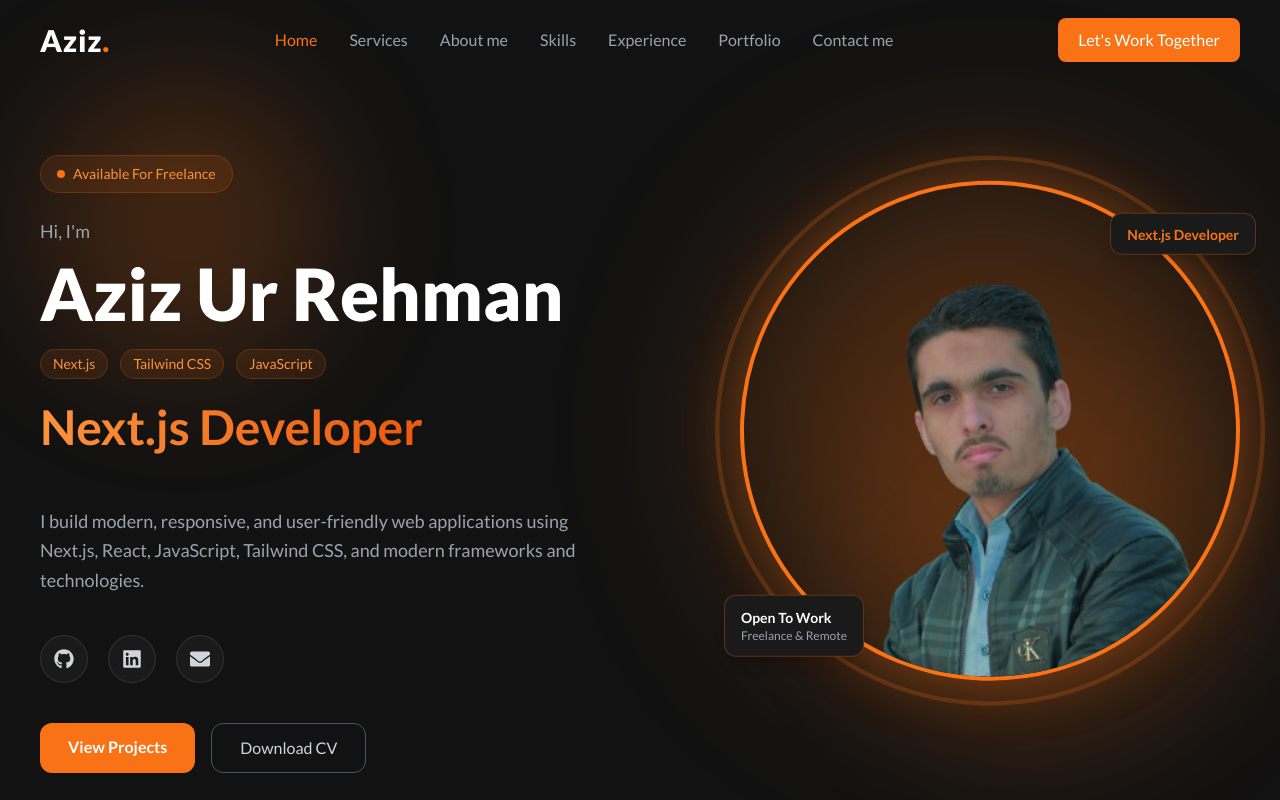
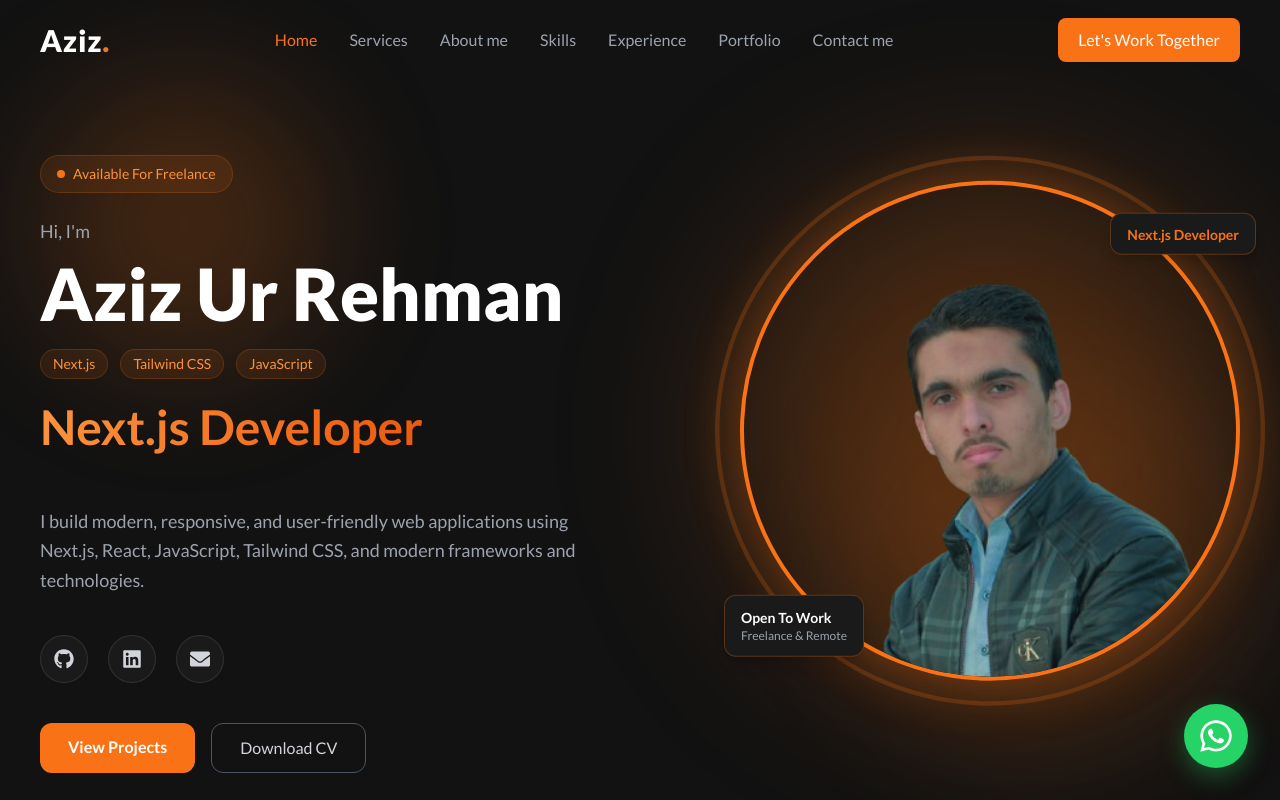
Before and after one commit to Azizkhan42/Personal-portfolio, a React (Vite) app: page / in a window 1280 px wide. Shown: the top 800 px of the page. Built offline with nearby package versions, Linux system fonts and the light colour scheme.

Commit message:
whatsapp floating icon added

```diff
--- a/src/App.jsx
+++ b/src/App.jsx
@@ -10,6 +10,7 @@
 import Contact from "./components/sections/Contact";
 
 import ScrollToTop from "./components/ui/ScrollToTop";
+import WhatsAppButton from "./components/ui/WhatsAppButton";
 
 export default function App() {
   return (
@@ -33,6 +34,7 @@
       </main>
       <Footer />
       <ScrollToTop />
+      <WhatsAppButton />
     </>
   );
 }
--- /dev/null
+++ b/src/components/ui/WhatsAppButton.jsx
@@ -0,0 +1,77 @@
+import { FaWhatsapp } from "react-icons/fa";
+
+export default function WhatsAppButton() {
+  const phoneNumber = "+923109967908";
+  const message = "Hello! I would like to know more about your services.";
+
+  const whatsappUrl = `https://wa.me/${phoneNumber}?text=${encodeURIComponent(
+    message,
+  )}`;
+
+  return (
+    <div className="fixed bottom-6 right-6 sm:bottom-8 sm:right-8 z-50 group">
+      {/* Pulse Ring */}
+      <span className="absolute inset-0 rounded-full bg-[#25D366] opacity-30 animate-ping" />
+
+      {/* Button */}
+      <a
+        href={whatsappUrl}
+        target="_blank"
+        rel="noopener noreferrer"
+        aria-label="Chat with us on WhatsApp"
+        title="Chat with us on WhatsApp"
+        className="
+          relative
+          flex items-center justify-center
+          w-14 h-14 sm:w-16 sm:h-16
+          rounded-full
+          bg-[#25D366]
+          text-white
+          text-3xl sm:text-4xl
+          shadow-[0_8px_25px_rgba(37,211,102,0.35)]
+          transition-all
+          duration-300
+          ease-out
+          hover:scale-110
+          hover:bg-[#20bd5a]
+          hover:shadow-[0_10px_35px_rgba(37,211,102,0.5)]
+          active:scale-95
+          focus-visible:outline-none
+          focus-visible:ring-4
+          focus-visible:ring-[#25D366]/40
+        "
+      >
+        <FaWhatsapp />
+      </a>
+
+      {/* Desktop Tooltip */}
+      <span
+        className="
+          pointer-events-none
+          absolute
+          right-full
+          top-1/2
+          mr-3
+          -translate-y-1/2
+          whitespace-nowrap
+          rounded-lg
+          bg-gray-900
+          px-3
+          py-2
+          text-sm
+          font-medium
+          text-white
+          opacity-0
+          translate-x-2
+          transition-all
+          duration-300
+          group-hover:opacity-100
+          group-hover:translate-x-0
+          hidden sm:block
+        "
+      >
+        Chat with us on WhatsApp
+      </span>
+    </div>
+  );
+}
```
